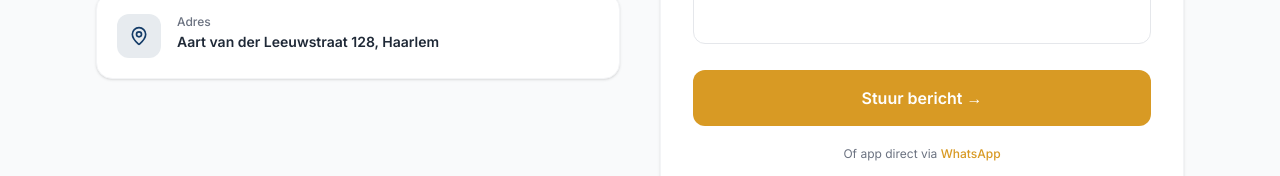
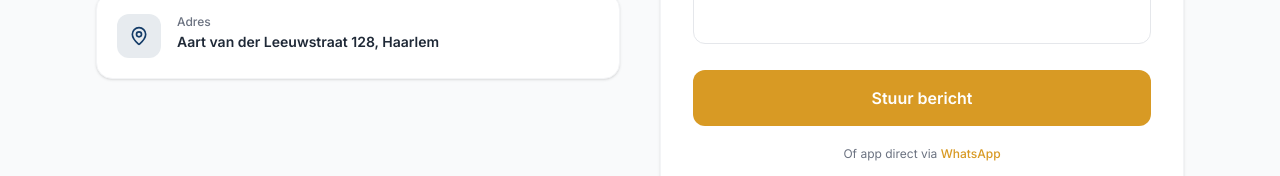
Before and after one commit to BlackhammerNL/black-hammer, a Next.js app: page / in a window 1280 px wide. Shown: the part 4952-5128 px from the top of the page. Built offline with nearby package versions, Linux system fonts and the light colour scheme.

Commit message:
Remove arrow from send button

```diff
--- a/components/Contact.tsx
+++ b/components/Contact.tsx
@@ -183,7 +183,7 @@ export default function Contact() {
                   type="submit"
                   className="w-full bg-accent hover:bg-accent-dark text-white font-semibold py-4 rounded-xl transition-colors"
                 >
-                  Stuur bericht →
+                  Stuur bericht
                 </button>
                 <p className="text-center text-xs text-bh-muted">
                   Of app direct via{" "}
```
